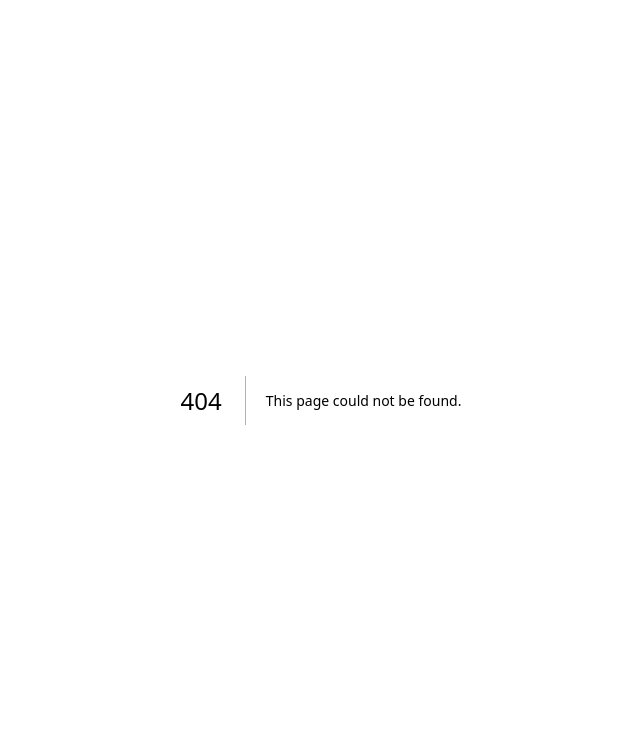
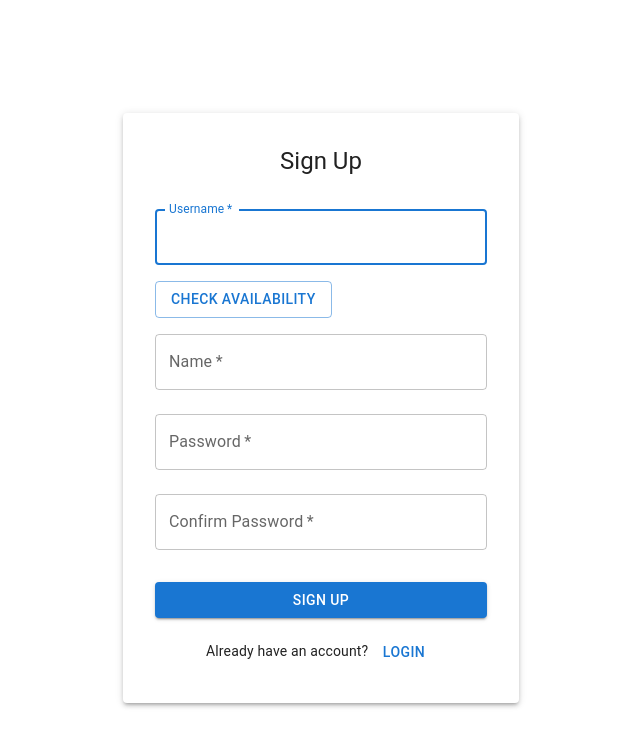
Before and after one commit to pyoja/NEXT-BLOG, a Next.js app: page /signup in a window 1280 px wide. Before the commit this address had no page. Shown: the top 746 px of the page, without its empty margins (319-959 px from the left). Built offline with nearby package versions, Linux system fonts and the light colour scheme.

Commit message:
signup page

```diff
--- /dev/null
+++ b/app/signup/page.tsx
@@ -0,0 +1,29 @@
+"use client";
+import React from "react";
+import { Container, Box, Typography, Paper } from "@mui/material";
+import SignupForm from "../../components/SignupForm";
+
+export default function SignupPage() {
+  return (
+    <Container
+      component="main"
+      maxWidth="xs"
+      sx={{ height: "100vh", display: "flex", alignItems: "center" }}
+    >
+      <Paper elevation={3} sx={{ padding: 4, width: "100%" }}>
+        <Box
+          sx={{
+            display: "flex",
+            flexDirection: "column",
+            alignItems: "center",
+          }}
+        >
+          <Typography component="h1" variant="h5" sx={{ mb: 2 }}>
+            Sign Up
+          </Typography>
+          <SignupForm />
+        </Box>
+      </Paper>
+    </Container>
+  );
+}
--- a/components/SignupForm.tsx
+++ b/components/SignupForm.tsx
@@ -20,9 +20,9 @@ export default function SignupForm() {
     });
     const data = await response.json();
     if (data.exists) {
-      setUsernameError("Username already exists");
+      setUsernameError("이미 존재하는 아이디입니다.");
     } else {
-      setUsernameError("");
+      setUsernameError("사용할 수 있는 아이디입니다.");
     }
   };
 
@@ -41,7 +41,7 @@ export default function SignupForm() {
       body: JSON.stringify({ username, name, password }),
     });
     if (response.ok) {
-      router.push("/login");
+      router.push("/");
     } else {
       const data = await response.json();
       console.error(data.error);
@@ -113,7 +113,7 @@ export default function SignupForm() {
       </Button>
       <Typography variant="body2" align="center">
         Already have an account?{" "}
-        <Button onClick={() => router.push("/login")}>Login</Button>
+        <Button onClick={() => router.push("/")}>Login</Button>
       </Typography>
     </Box>
   );
```
Also changed, not shown: 1 other file (tests, documents, lock files or other folders).
